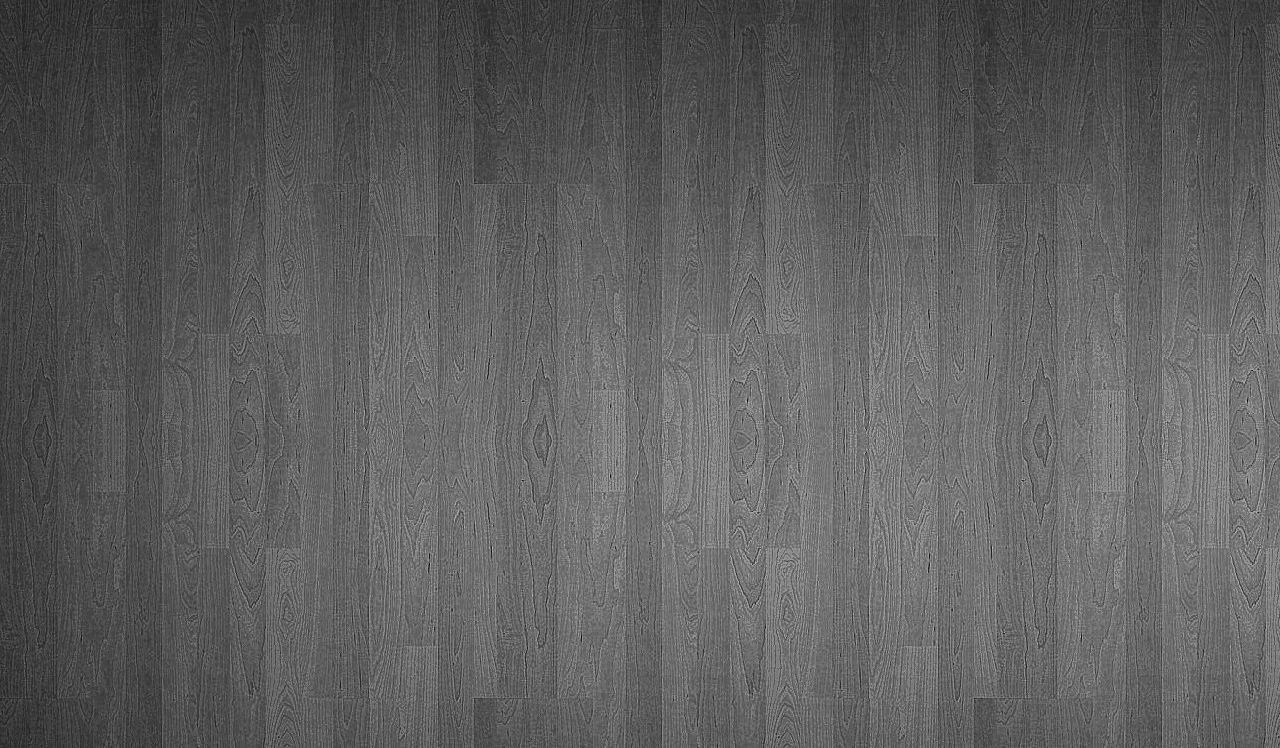
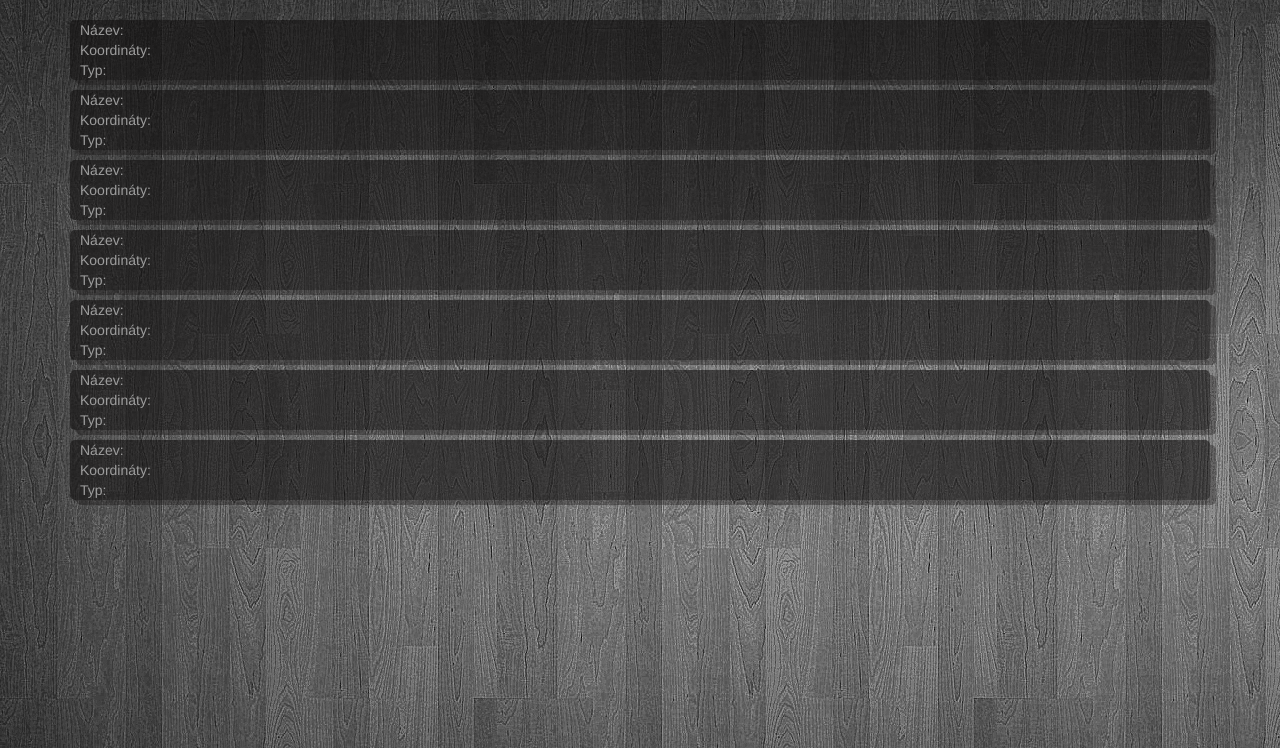
Before and after one commit to Lokky007/esqwiki, a Django app: page /wiki/alchemy/ in a window 1280 px wide. Shown: the part 52-800 px from the top of the page. Run offline with Django 3.2, Linux system fonts and the light colour scheme; some libraries are stand-ins or nearby versions.

Commit message:
wiki items page

```diff
--- a/static/styles.css
+++ b/static/styles.css
@@ -39,6 +39,7 @@
   font-weight: 300;
 }
 
+.wik_record_row,
 .board_content_record{
     background-color: #13111199;
     border-radius: 5px;
--- a/wiki/templates/index_page_wiki.html
+++ b/wiki/templates/index_page_wiki.html
@@ -15,7 +16,9 @@
 
             {% for wiki_record in wiki_content %}
                 <div class="wik_record_row">
-                    <div class="wiki_record_name">{{ wiki_record.name }}</div>
+                    <div class="wiki_record_name">Název: {{ wiki_record.name }}</div>
+                    <div class="wiki_record_coordinates">Koordináty: {{ wiki_record.id_map_coordinate }}</div>
+                    <div class="wiki_record_coordinates">Typ: {{ wiki_record.id_wikiCraftProductType }}</div>
                 </div>
             {% endfor %}
 
--- a/wiki/urls.py
+++ b/wiki/urls.py
@@ -4,6 +4,7 @@
 
 urlpatterns = [
     url(r'^$', views.index),
+    url(r'items/$', views.items, name='wiki'),
     url(r'blacksmithy/$', views.blacksmithy, name='wiki'),
     url(r'alchemy/$', views.alchemy, name='wiki'),
     url(r'tailoring/$', views.tailoring, name='wiki'),
--- a/wiki/views.py
+++ b/wiki/views.py
@@ -1,11 +1,17 @@
 from django.shortcuts import render
-from django.shortcuts import render_to_response
+from wiki.models import WikiItem
 
 # Create your views here.
 
 
 def index(request):
     return render(request, 'index_page_wiki.html')
+
+
+def items(request):
+    records = WikiItem.objects.filter(deleted=0).order_by('name')
+
+    return render(request, 'index_page_wiki.html', {'wiki_content': records})
 
 
 def blacksmithy(request):
```
Also changed, not shown: other parts of wiki/templates/index_page_wiki.html (+1 -0 lines), wiki/models.py (+9 -6 lines), wiki/admin.py (line endings or trailing spaces), 4 other files.
